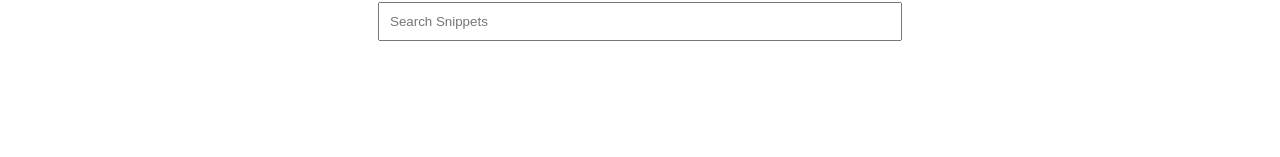
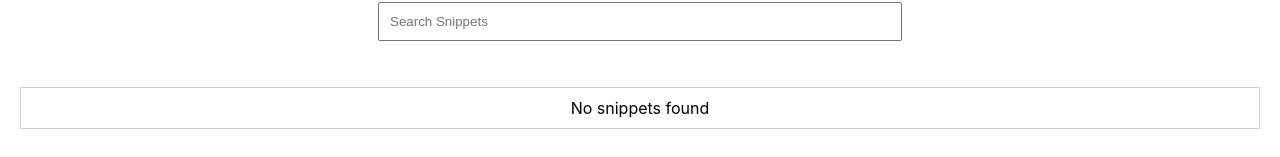
Before and after one commit to boreales/my-app, a React (Create React App) app: page / in a window 1280 px wide. Shown: the part 459-616 px from the top of the page. Built offline with nearby package versions, Linux system fonts and the light colour scheme.

Commit message:
Add style + props

```diff
--- a/src/App.css
+++ b/src/App.css
@@ -79,3 +79,14 @@ color: #61dafb;
     transform: rotate(360deg);
   }
 }
+
+a{
+  text-decoration: none;
+}
+
+.link {
+  padding:10px;
+  background-color: #61dafb;
+  color:white;
+  text-decoration: none;
+}
--- a/src/App.js
+++ b/src/App.js
@@ -72,8 +72,9 @@ function App() {
       </div>
       <div className="App-body">
         <ul>
+          {filteredSnippets.length === 0 && <li>No snippets found</li>}
           {filteredSnippets.map((snippet, index) => (
-            <Snippet codeId={index} snippet={snippet} />
+            <Snippet snippets={snippets} setSnippets={setSnippets} codeId={index} snippet={snippet} />
           ))}
         </ul>
       </div>
--- a/src/components/codeItem.js
+++ b/src/components/codeItem.js
@@ -27,7 +27,7 @@ function CodeItem() {
   return (
     <div className="App">
       <Header />
-      <a href={"/"}>Back</a>
+      <a className="link" href={"/"}>Back</a>
       <div className="App-body">
         <ul>
           <Snippet snippet={snippet} codeId={codeId} />
--- a/src/components/snippet.js
+++ b/src/components/snippet.js
@@ -6,7 +6,8 @@ import download from 'downloadjs';
 import { memo } from 'react';
 
 const Snippet = memo(function Snippet(props) {
-    const [snippets, setSnippets] = useState([]);
+    const snippets = props.snippets;
+    const setSnippets = props.setSnippets;
     const snippetRefs = useRef([]);
 
     const downloadSnippetImage = (index) => {
```
